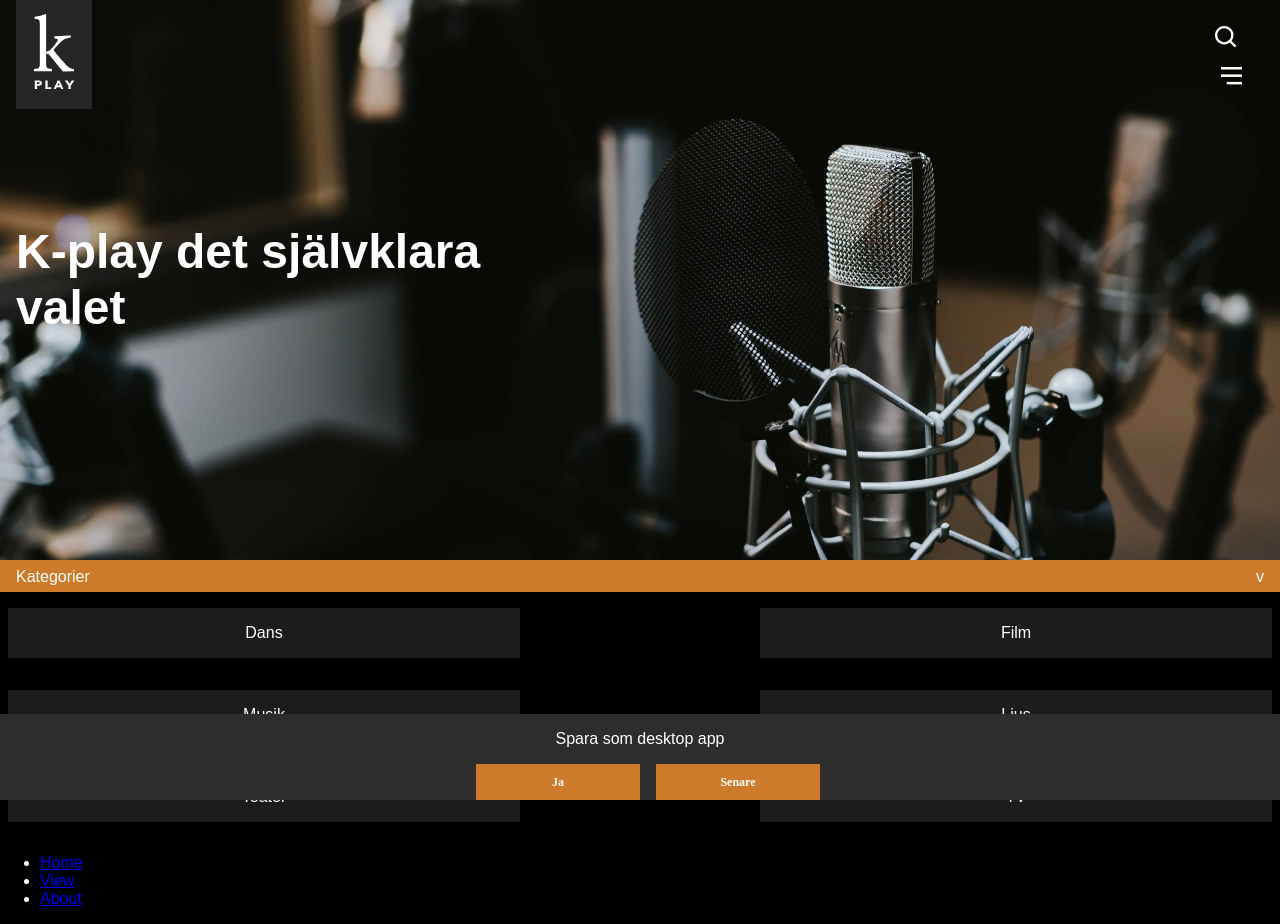
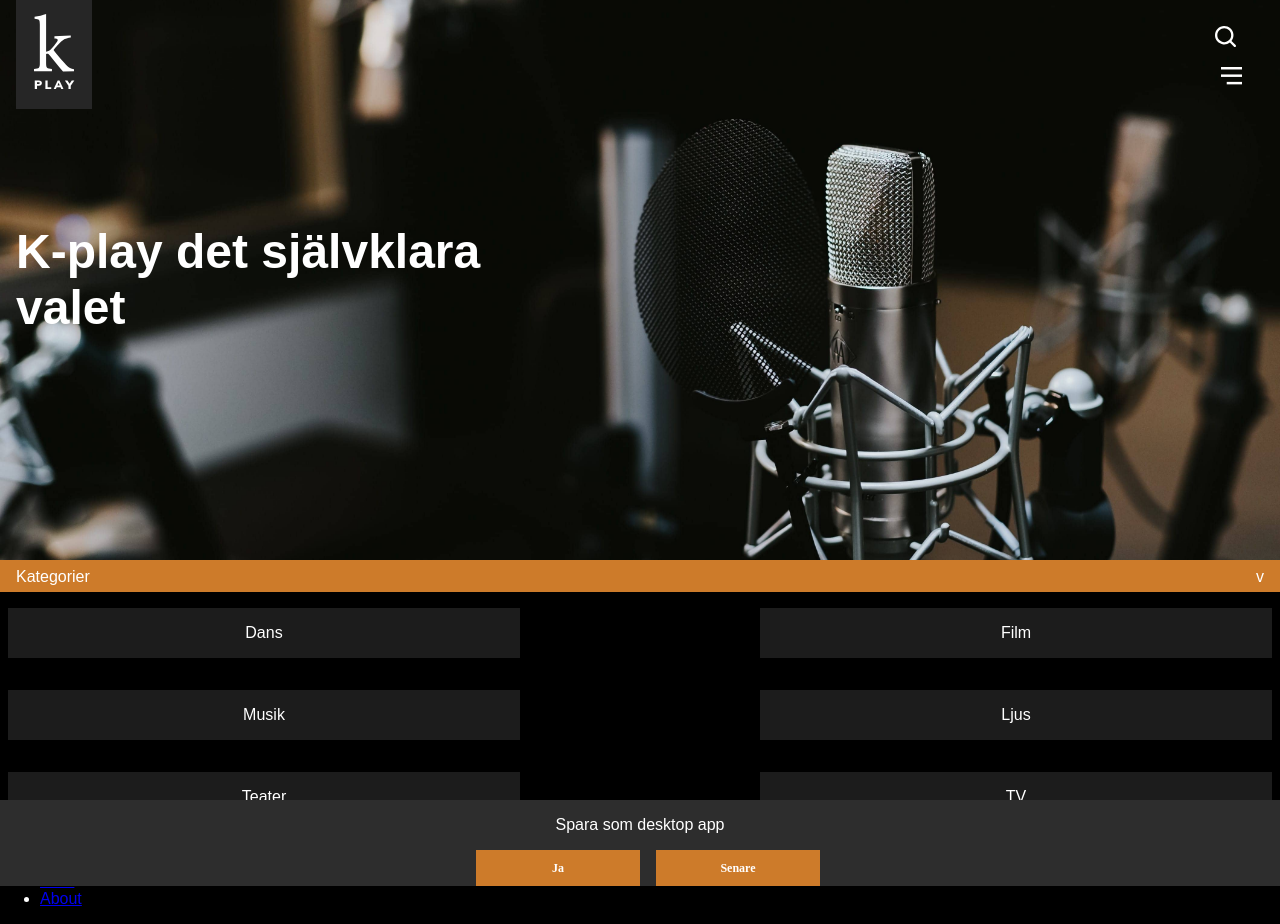
Before and after one commit to brooman/Kulturakademin, a React (Create React App) app: page / in a window 1280 px wide. Built offline with nearby package versions, Linux system fonts and the light colour scheme; a web font is replaced by a local one.

Commit message:
Added delay on pwa question bar to pop up

```diff
--- a/src/components/PwaPopUp/index.module.scss
+++ b/src/components/PwaPopUp/index.module.scss
@@ -38,7 +38,7 @@
   width: 100%;
   animation-name: slideUp;
   animation-duration: 1.5s;
-  // animation-delay: 30s;
+  animation-delay: 10s;
   animation-fill-mode: forwards;
 }
 
```
